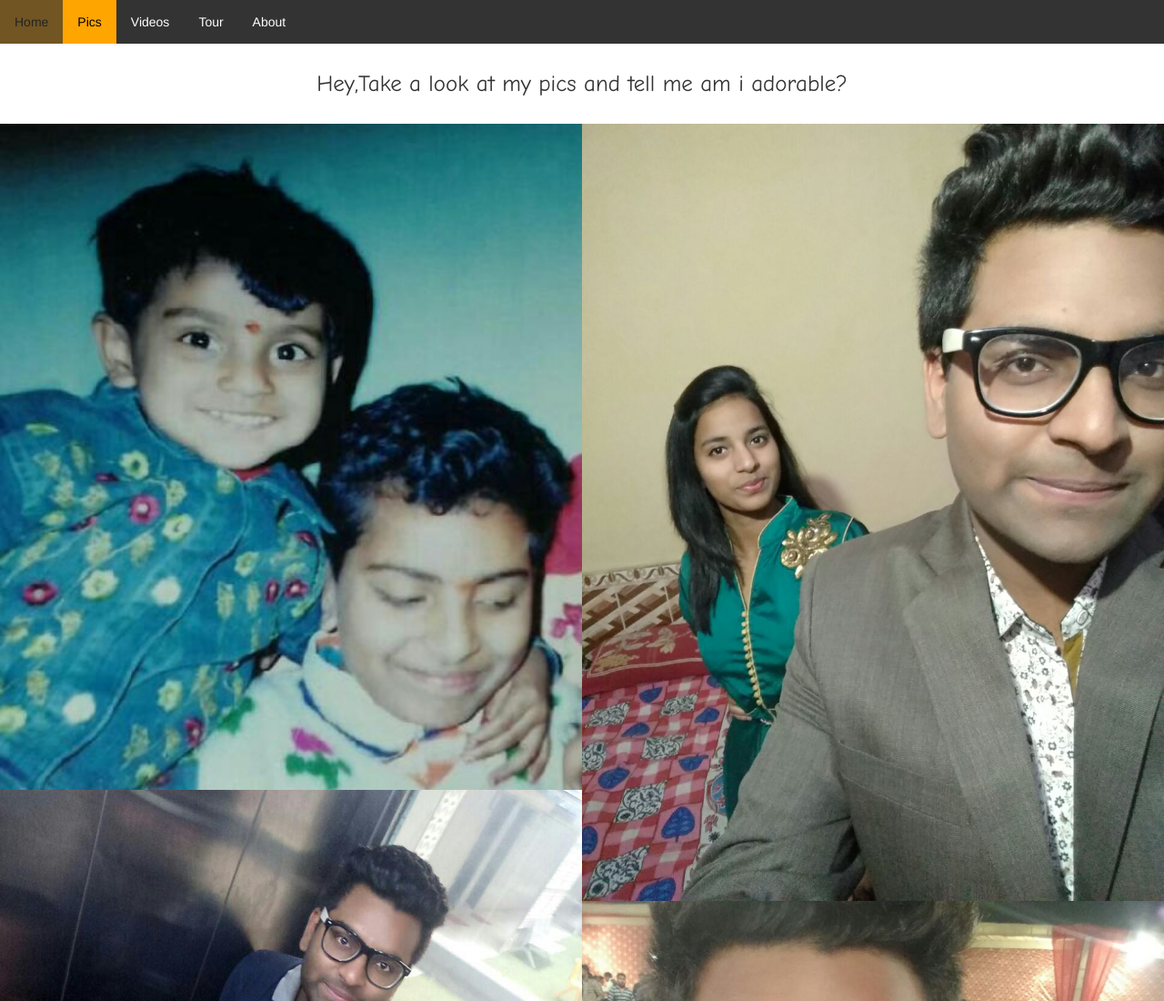
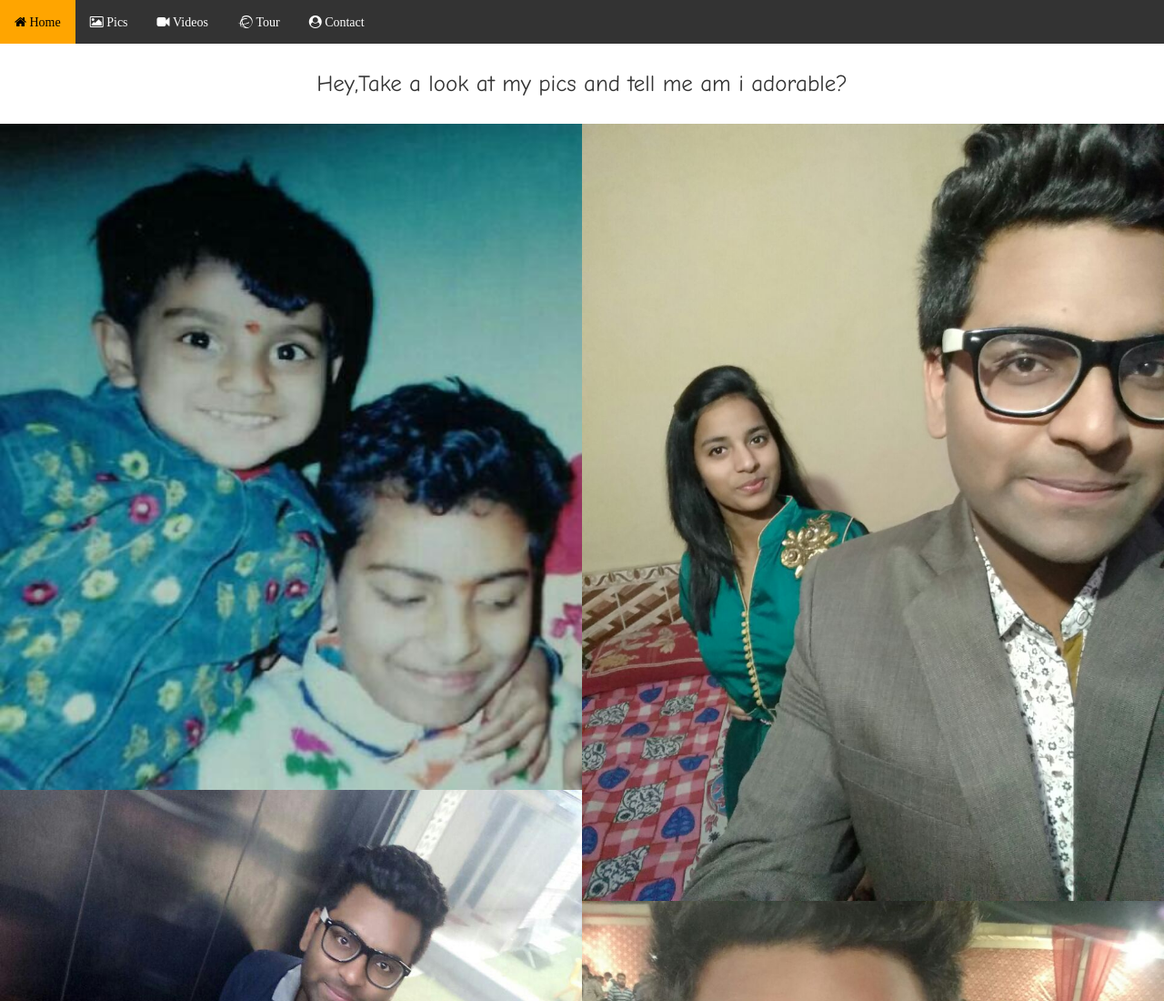
Before and after one commit to anshikachaudhary981/voorhk.github.io, a plain HTML site: page Pics.html in a window 1280 px wide. Shown: the top 1100 px of the page at 91% size. Drawn offline with nearby package versions, Linux system fonts and the light colour scheme.

Commit message:
adding icons commit

```diff
--- a/Pics.html
+++ b/Pics.html
@@ -5,6 +5,7 @@
 
   <meta name="viewport" content="width=device-width, initial-scale=1">
      <link rel="stylesheet" href="https://maxcdn.bootstrapcdn.com/bootstrap/3.3.7/css/bootstrap.min.css">
+<link rel="stylesheet" href="https://cdnjs.cloudflare.com/ajax/libs/font-awesome/4.7.0/css/font-awesome.min.css">
    <script src="https://maxcdn.bootstrapcdn.com/bootstrap/3.3.7/js/bootstrap.min.js"></script>
   <link rel="stylesheet" href="style3.css" type="text/css">
  <link rel="stylesheet" href="style5.css" type="text/css">
@@ -33,11 +34,11 @@ font-size:25px;}
 <body>
 
 <ul class="topnav">
-  <li><a href="index.html">Home</a></li>
-  <li><a class="active" href="Pics.html">Pics</a></li>
-  <li><a href="Videos.html">Videos</a></li>
-  <li><a href="Tour.html">Tour</a></li>
-  <li><a href="About.html">About</a></li>
+   <li><a class="active" href="index.html"><i class="fa fa-home" aria-hidden="true"> Home</i></a></li>
+  <li><a href="Pics.html"><i class="fa fa-picture-o" aria-hidden="true"> Pics</i></a></li>
+  <li><a href="Videos.html"><i class="fa fa-video-camera" aria-hidden="true"> Videos</i></a></li>
+  <li><a href="Tour.html"><i class="fa fa-ravelry" aria-hidden="true"> Tour</i></a></li>
+  <li><a href="Contact.html"><i class="fa fa-user-circle" aria-hidden="true"> Contact</i></a></li>
   </ul>
 <br>
 <h1>Hey,Take a look at my pics and tell me am i adorable?</h1><br>
```
Also changed, not shown: Contact.html (renamed from About.html, +6 -6 lines), Tour.html (+5 -5 lines), Videos.html (+6 -5 lines), index.html (+6 -5 lines).
